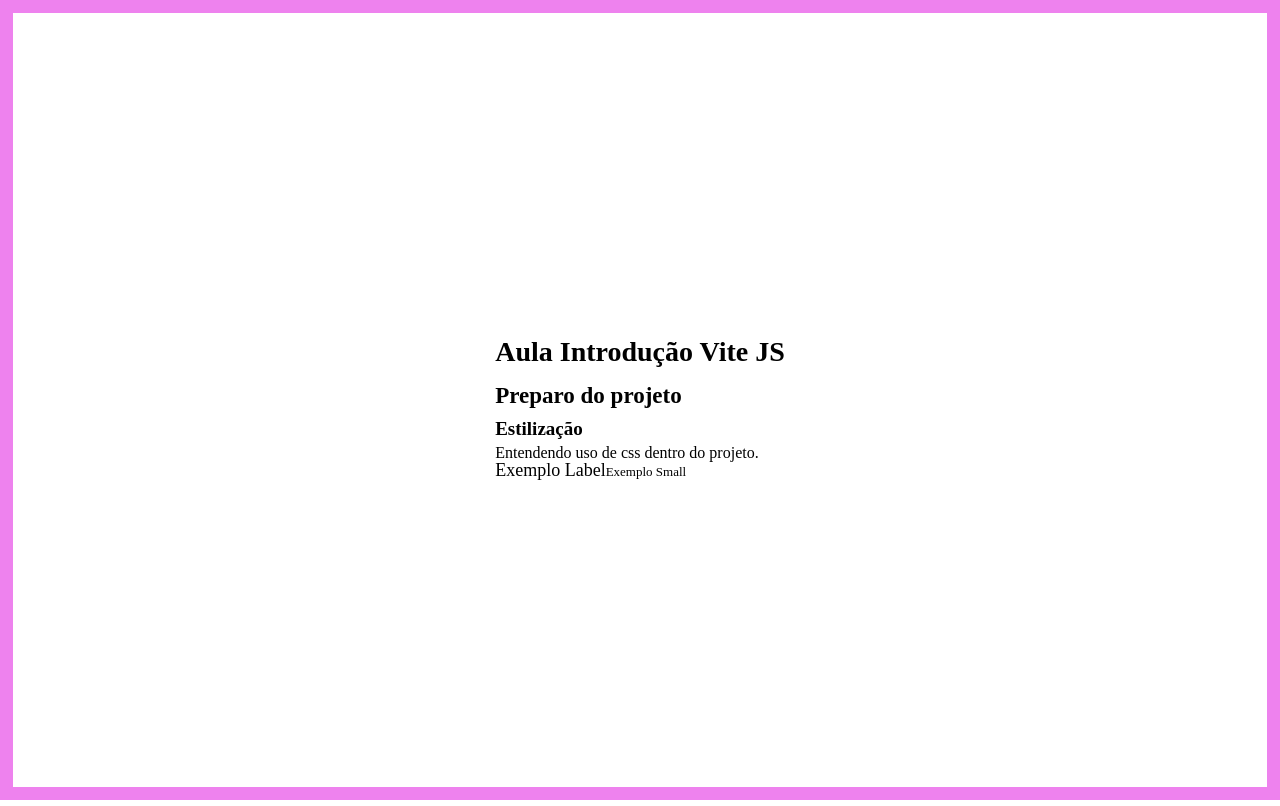
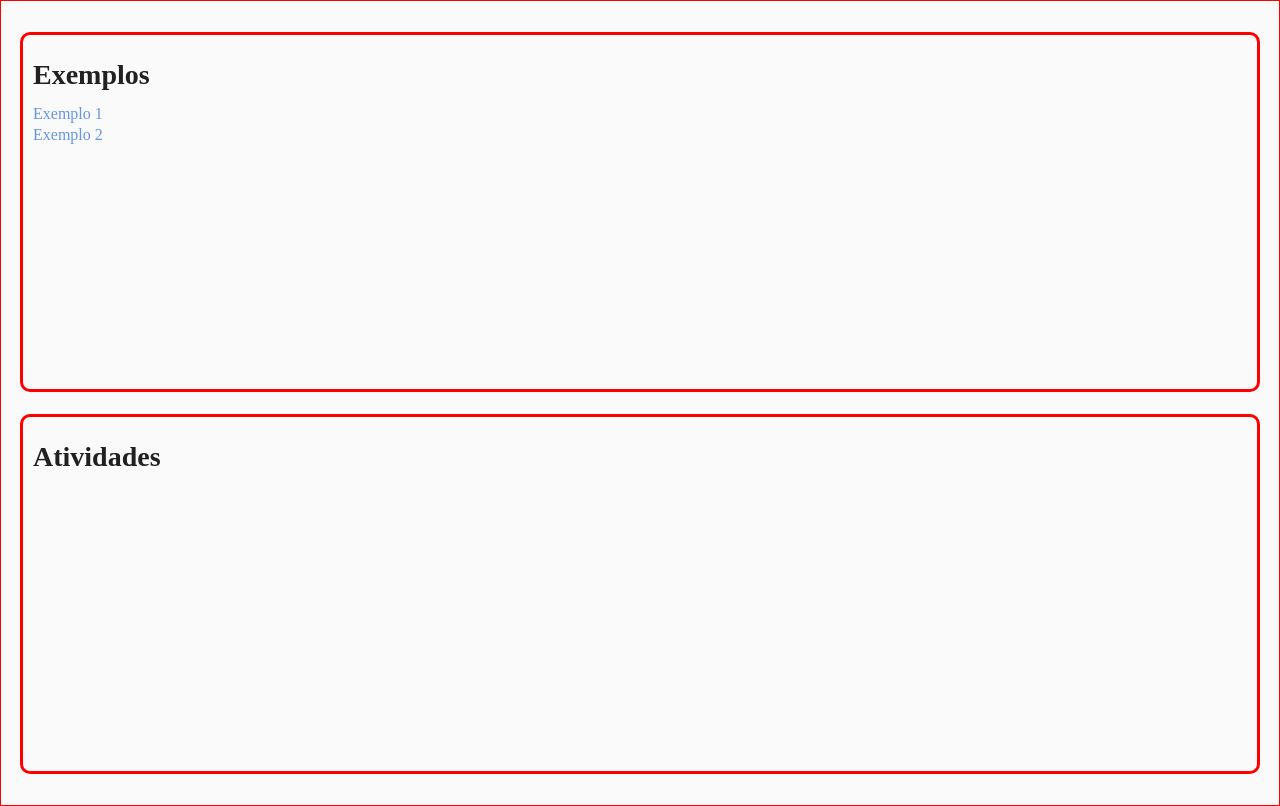
Before and after one commit to joaoromeira-etec/vitejs-introducao, a React (Vite) app: page / in a window 1280 px wide. Built offline with nearby package versions, Linux system fonts and the light colour scheme.

Commit message:
estilos e inserção dos links de exemplos na página home

```diff
--- a/src/estilos/globals.css
+++ b/src/estilos/globals.css
@@ -1,45 +1,129 @@
-
-body {
-  margin: 0;
+#root {
+  background-color: #fafafa;
+  color: #212121;
+  /* margin: 10px; */
+  padding: 1rem;
   display: flex;
   flex-direction: column;
   align-items: center;
-  justify-content: center;
-  min-width: 320px;
+  /* justify-content: center; */
+  /* place-items: center; */
+  min-width: 32rem;
   min-height: 100vh;
-  border: 13px solid violet;
+  border: 1px solid red;
+  /* box-sizing: border-box; */
+  width: 100%;
+}
+
+html {
+  /* Adiciona um efeito de rolagem suave quando links internos são clicados */
+  scroll-behavior: smooth;
+  /* Define o tamanho da fonte base como 10px (para facilitar o uso de rem) */
+  font-size: 62.5%;
+  /* Garante que o elemento html não seja maior que a largura da viewport */
+  max-width: 100vw;
+}
+
+
+* {
+  /* Altera o modelo de caixa para incluir padding e border na largura e altura de um elemento */
   box-sizing: border-box;
+  padding: 0;
+  margin: 0;
 }
 
 h1 {
-  font-size: 28px;
+  font-size: 2.8rem;
   font-weight: bold;
   line-height: 1.1;
-  margin: 16px 0;
+  margin: 1.5rem 0;
 }
 
 h2 {
-  font-size: 23px;
+  font-size: 2.3rem;
   font-weight: bold;
   line-height: 1.1;
-  margin: 10px 0;
+  margin: 0.8rem 0;
 }
 
 h3 {
-  font-size: 19px;
+  font-size: 1.9rem;
   font-weight: bold;
   line-height: 1.1;
-  margin: 6px 0;
+  margin: 0.4rem 0;
 }
 
 label {
-  font-size: 18px;
+  font-size: 1.8rem;
 }
 
 p {
-  font-size: 16px;
+  font-size: 1.6rem;
 }
 
 small {
-  font-size: 13px;
+  font-size: 1.3rem;
 }
+
+a {
+  text-decoration: none;
+  font-size: 1.6rem;
+  color: cornflowerblue;
+  margin-bottom: 0.5rem;
+}
+
+
+/* Estilo para Inputs, Selects e Textareas */
+input, select, textarea {
+  width: 100%;
+  padding: 1rem;
+  margin: 0.8rem 0;
+  border: 0.1rem solid #ccc;
+  border-radius: 0.4rem;
+  box-sizing: border-box; /* Garante que o padding não quebre o layout */
+}
+
+/* Botões */
+button {
+  background-color: #646cff;
+  color: white;
+  padding: 1rem 2rem;
+  border: none;
+  border-radius: 0.8rem;
+  cursor: pointer;
+  transition: filter 0.2s;
+}
+
+button:hover {
+  filter: brightness(0.9);
+}
+
+/* Tabelas Responsivas */
+table {
+  width: 100%;
+  border-collapse: collapse;
+  margin: 2rem 0;
+}
+
+th, td {
+  border: 0.1rem solid #ddd;
+  padding: 1.2rem;
+  text-align: left;
+}
+
+th {
+  background-color: #f4f4f4;
+}
+
+
+@media screen and (max-width: 960px) {
+  html {
+    font-size: 50%;
+  }
+}
+
+@media screen and (max-width: 600px) {
+  html {
+    font-size: 37.2%;
+  }
+}
--- a/src/pages/exemplos/ex-02/index.css
+++ /dev/null
@@ -1,6 +0,0 @@
-.container {
-    display: flex;
-    flex-direction: column;
-    border: 3px solid #00f;
-    max-width: 1240px;
-}
--- a/src/pages/exemplos/ex-02/index.jsx
+++ b/src/pages/exemplos/ex-02/index.jsx
@@ -1,10 +1,10 @@
 
-import './index.css';
+import styles from './index.module.css';
 
 function Exemplo02() {
 
   return (
-    <div className='container'>
+    <div className={styles.container}>
       <h1>Aula Introdução Vite JS</h1>
       <h2>Preparo do projeto</h2>
       <h3>Estilização</h3>
@@ -15,6 +15,12 @@ function Exemplo02() {
         Lorem ipsum dolor sit amet consectetur adipisicing elit. Quisquam nemo explicabo dicta sequi maiores nam laudantium? Doloremque deserunt voluptates quidem nulla delectus nam illum. Tenetur quisquam placeat consequuntur expedita quasi.
         Lorem ipsum dolor, sit amet consectetur adipisicing elit. Placeat magnam incidunt fugit reprehenderit dolor quidem natus, iste eveniet inventore accusantium rerum culpa. Nisi tempore consequuntur suscipit quia maiores ab. Fugiat!
       </p>
+      <div className={styles.containerrBlocos}>
+        <div className={styles.brancoBranco}></div>
+        <div className={styles.brancoCinza}></div>
+        <div className={styles.pretoPreto}></div>
+        <div className={styles.pretoCinza}></div>
+      </div>
     </div>
   )
 }
--- /dev/null
+++ b/src/pages/exemplos/ex-02/index.module.css
@@ -0,0 +1,38 @@
+.container {
+    display: flex;
+    flex-direction: column;
+    border: 3px solid #00f;
+    max-width: 1240px;
+}
+
+.brancoBranco {
+    display: flex;
+    /* border: 1px solid #dc0;  */
+    width: 50px;
+    height: 50px;
+    background-color: #fff;
+}
+
+.brancoCinza {
+    display: flex;
+    /* border: 1px solid #dc0;  */
+    width: 50px;
+    height: 50px;
+    background-color: #fafafa;
+}
+
+.pretoPreto {
+    display: flex;
+    /* border: 1px solid #dc0;  */
+    width: 50px;
+    height: 50px;
+    background-color: #000;
+}
+
+.pretoCinza {
+    display: flex;
+    /* border: 1px solid #dc0;  */
+    width: 50px;
+    height: 50px;
+    background-color: #212121;
+}
--- a/src/pages/home/index.jsx
+++ b/src/pages/home/index.jsx
@@ -1,14 +1,20 @@
+import { Link } from 'react-router-dom';
+
+import styles from './index.module.css';
+
 function Home() {
 
   return (
-    <>
-      <h1>Aula Introdução Vite JS</h1>
-      <h2>Preparo do projeto</h2>
-      <h3>Estilização</h3>
-      <p>Entendendo uso de css dentro do projeto.</p>
-      <label>Exemplo Label</label>
-      <small>Exemplo Small</small>
-    </>
+    <div className={styles.container}>
+      <div className={styles.containerLista}>
+        <h1>Exemplos</h1>
+        <Link to="/exemplo/1">Exemplo 1</Link>
+        <Link to="/exemplo/2">Exemplo 2</Link>
+      </div>
+      <div className={styles.containerLista}>
+        <h1>Atividades</h1>
+      </div>
+    </div>
   )
 }
 
--- /dev/null
+++ b/src/pages/home/index.module.css
@@ -0,0 +1,21 @@
+.container {
+    display: flex;
+    flex-direction: column;
+    align-items: center;
+    justify-content: space-evenly;
+    /* border: 0.3rem solid #00f; */
+    width: 100%;
+    max-width: 1240px;
+    height: 98vh;
+}
+
+.containerLista {
+    display: flex;
+    flex-direction: column;
+    border: 0.3rem solid #f00;
+    width: 100%;
+    border-radius: 1rem;
+    padding: 1rem;
+    height: 45vh;
+    overflow-y: hidden;
+}
```
Also changed, not shown: src/pages/home/index.css (deleted).
